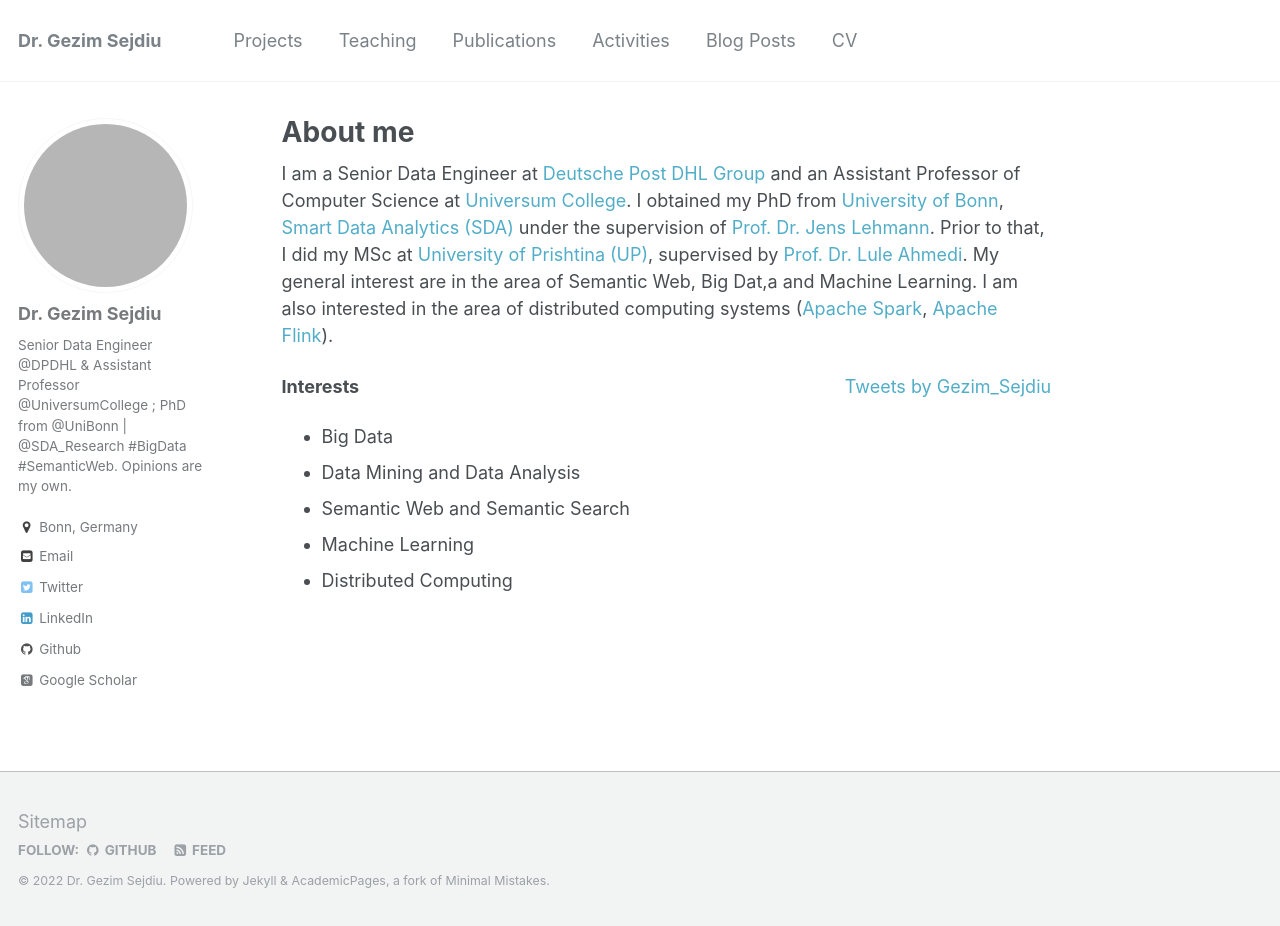
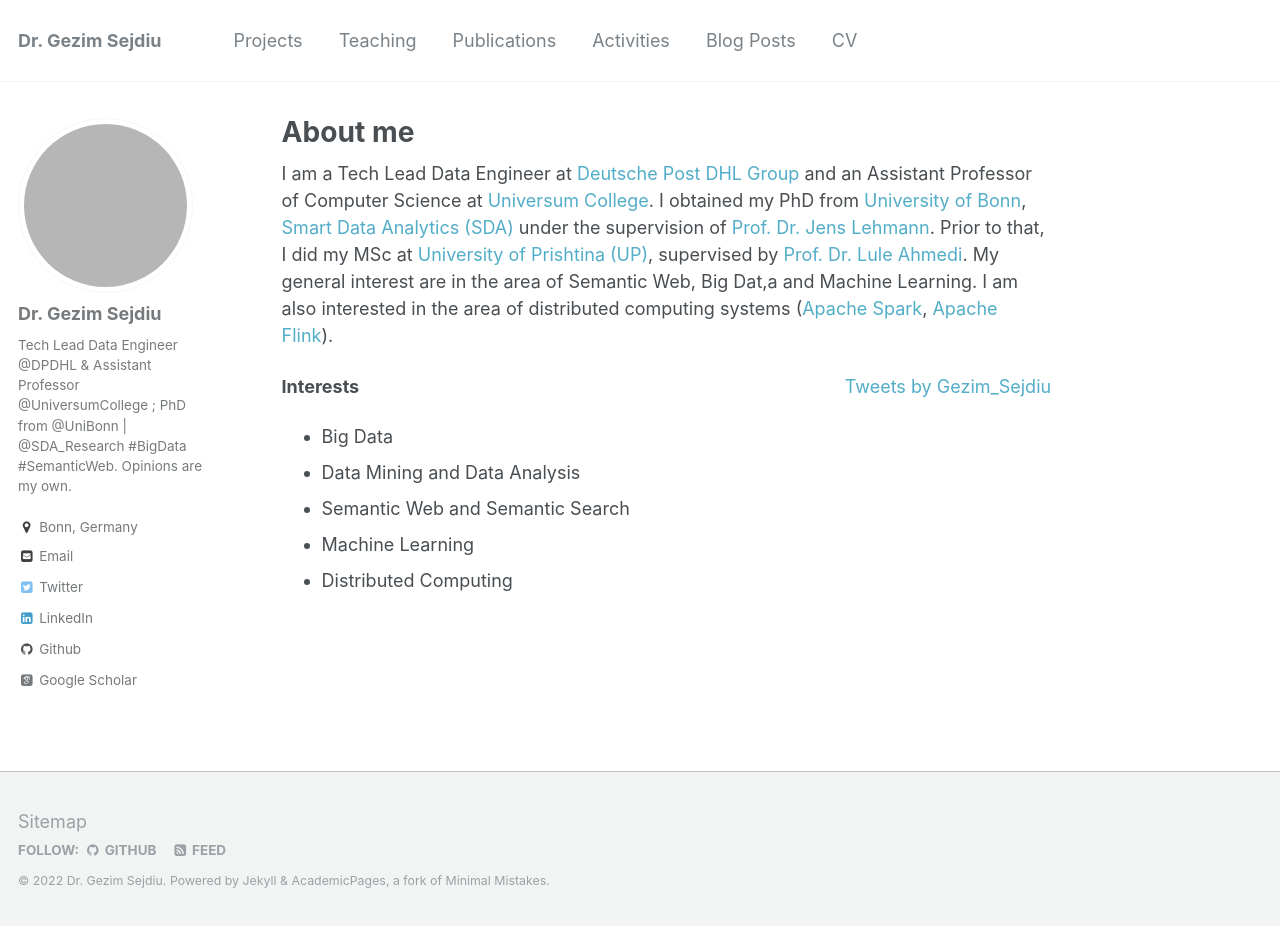
Before and after one commit to GezimSejdiu/gezimsejdiu.github.io, a Jekyll site: the page built from _pages/about.md, in a window 1280 px wide and 926 px high. Built offline with Jekyll 4.4.1, drawn with Linux system fonts in a browser that asks for light colours; some web fonts are replaced; comment, search, counter and statistics services are not loaded; grey boxes are pictures that could not be loaded.

Commit message:
Update about page

```diff
--- a/_config.yml
+++ b/_config.yml
@@ -10,7 +10,7 @@ locale                   : "en-US"
 title                    : "Dr. Gezim Sejdiu"
 title_separator          : "-"
 name                     : &name "Dr. Gezim Sejdiu"
-description              : &description "Senior Data Engineer at Deutsche Post DHL Group & Assistant Professor of Computer Science at Universum College, PhD from University of Bonn"
+description              : &description "Tech Lead Data Engineer at Deutsche Post DHL Group & Assistant Professor of Computer Science at Universum College, PhD from University of Bonn"
 url                      : https://gezimsejdiu.github.io/ # the base hostname & protocol for your site e.g. "https://mmistakes.github.io"
 baseurl                  : "" # the subpath of your site, e.g. "/blog"
 repository               : "GezimSejdiu/gezimsejdiu.github.io"
@@ -80,7 +80,7 @@ analytics:
 author:
   name             : "Dr. Gezim Sejdiu"
   avatar           : "https://avatars3.githubusercontent.com/u/5259296?s=400&u=2923073a71257798968eb57c860c45d4e7a18d72&v=4"
-  bio              : "Senior Data Engineer @DPDHL & Assistant Professor @UniversumCollege ; PhD from @UniBonn | @SDA_Research #BigData #SemanticWeb. Opinions are my own."
+  bio              : "Tech Lead Data Engineer @DPDHL & Assistant Professor @UniversumCollege ; PhD from @UniBonn | @SDA_Research #BigData #SemanticWeb. Opinions are my own."
   location         : "Bonn, Germany"
   employer         :
   googlescholar    : "https://scholar.google.com/citations?user=Lpbwr9oAAAAJ&hl=en"
--- a/_pages/about.md
+++ b/_pages/about.md
@@ -8,7 +8,7 @@ redirect_from:
   - /about.html
 ---
 
-I am a Senior Data Engineer at <a href='https://www.dpdhl.jobs/data-science'>Deutsche Post DHL Group</a> and an Assistant Professor of Computer Science at [Universum College](https://www.universum-ks.org/).
+I am a Tech Lead Data Engineer at <a href='https://www.dpdhl.jobs/data-science'>Deutsche Post DHL Group</a> and an Assistant Professor of Computer Science at [Universum College](https://www.universum-ks.org/).
 I obtained my PhD from [University of Bonn](https://www.uni-bonn.de/), [Smart Data Analytics (SDA)](http://sda.tech) under the supervision of [Prof. Dr. Jens Lehmann](http://jens-lehmann.org/).
 Prior to that, I did my MSc at [University of Prishtina (UP)](http://uni-pr.edu/), supervised by [Prof. Dr. Lule Ahmedi](http://luleahmedi.uni-pr.edu/).
 My general interest are in the area of Semantic Web, Big Dat,a and Machine Learning.
```
